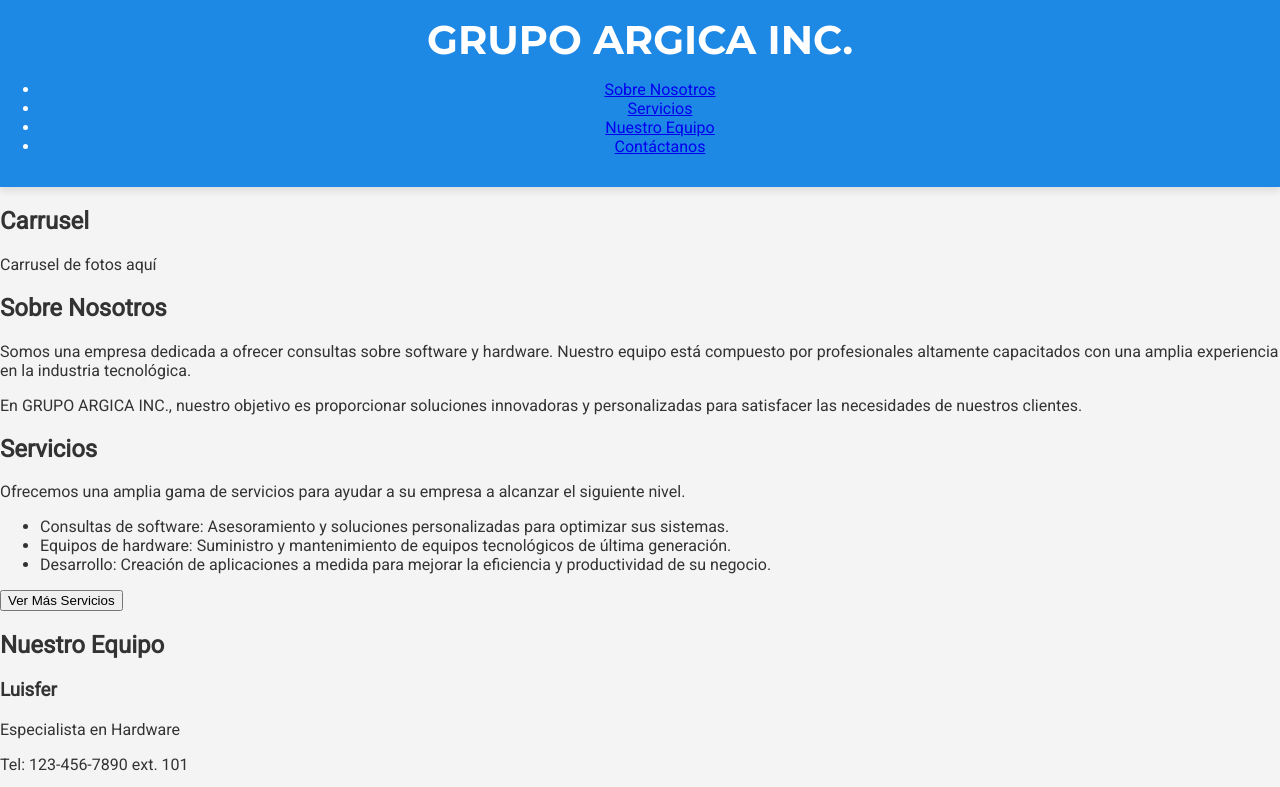
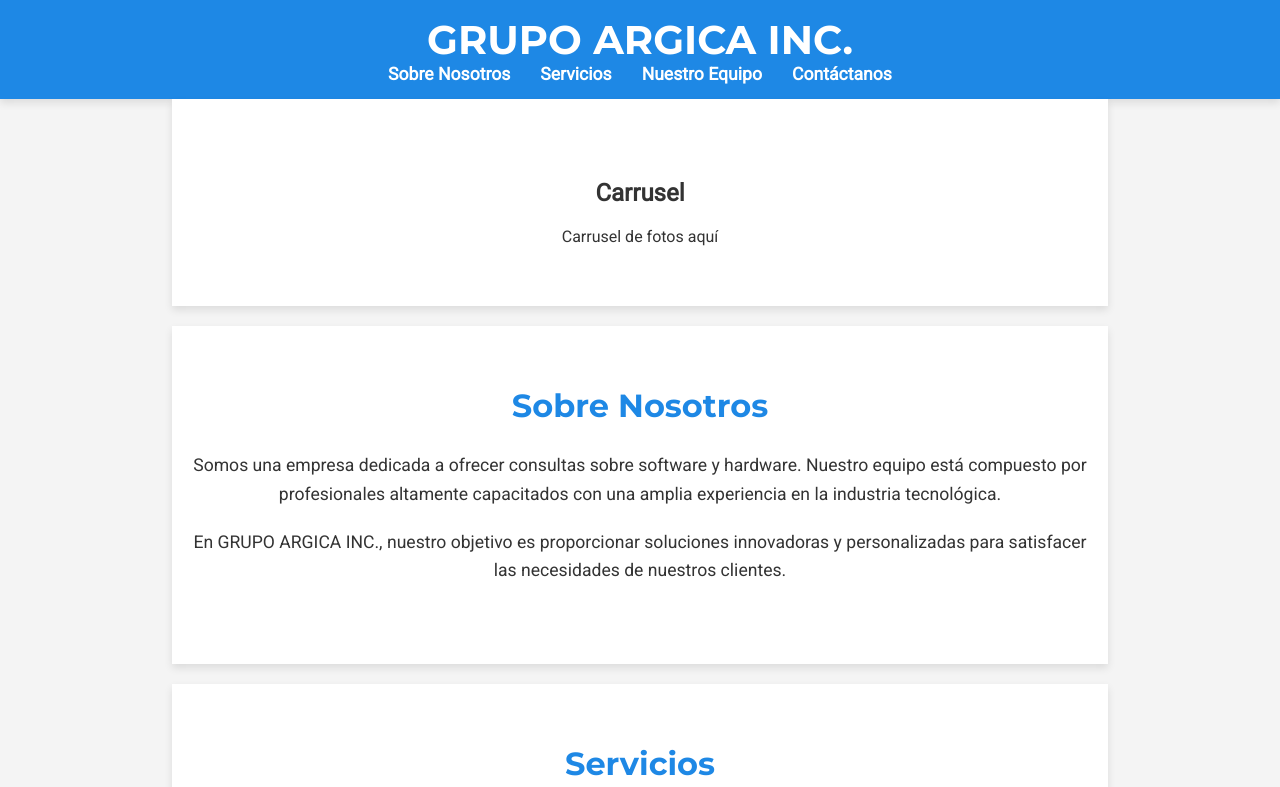
Before and after one commit to Luixls/FRONTEND-ea3.2-proyecto, a website built with webpack: page src/index.html in a window 1280 px wide. Shown: the top 787 px of the page. Built offline with nearby package versions, Linux system fonts and the light colour scheme.

Commit message:
Estilos de secciones
Co-Authored-By: FN2184 <159496056+fn2184@users.noreply.github.com>
Co-Authored-By: jonathanuvm <127060318+jonavnet@users.noreply.github.com>

```diff
--- a/src/estilos.css
+++ b/src/estilos.css
@@ -31,3 +31,81 @@
   font-family: "Montserrat", sans-serif;
   font-size: 2.5em;
 }
+
+nav ul.menu {
+  list-style: none;
+  margin: 0;
+  padding: 0;
+  display: flex;
+  justify-content: center;
+}
+
+nav ul.menu li {
+  margin: 0 15px;
+}
+
+nav ul.menu li a {
+  color: #fff;
+  text-decoration: none;
+  font-weight: bold;
+  font-size: 1.1em;
+  transition: color 0.3s ease;
+}
+
+nav ul.menu li a:hover {
+  color: #ffeb3b;
+}
+
+nav ul.menu li a:active {
+  opacity: 0.8;
+}
+
+section {
+  padding: 60px 20px;
+  text-align: center;
+  background-color: #fff;
+  margin-bottom: 40px;
+  box-shadow: 0 4px 8px rgba(0, 0, 0, 0.1);
+  width: 70%;
+  margin: 0 auto 20px auto;
+}
+
+section h2 {
+  margin-top: 0;
+  font-family: "Montserrat", sans-serif;
+  font-size: 2em;
+  color: #1e88e5;
+}
+
+.serv {
+  padding-bottom: 20px;
+}
+
+section p {
+  font-size: 1.1em;
+  line-height: 1.6em;
+  margin-bottom: 20px;
+}
+
+button {
+  background-color: #1e88e5;
+  color: white;
+  border: none;
+  padding: 10px 20px;
+  text-align: center;
+  font-size: 1.2em;
+  margin: 20px 2px;
+  transition: background-color 0.3s ease, transform 0.3s ease;
+  border-radius: 4px;
+  cursor: pointer;
+  box-shadow: 0 4px 8px rgba(0, 0, 0, 0.1);
+}
+
+button:hover {
+  background-color: #1565c0;
+  transform: scale(1.05);
+}
+
+button:active {
+  opacity: 0.8;
+}
```
Also changed, not shown: dist/estilos.css.
